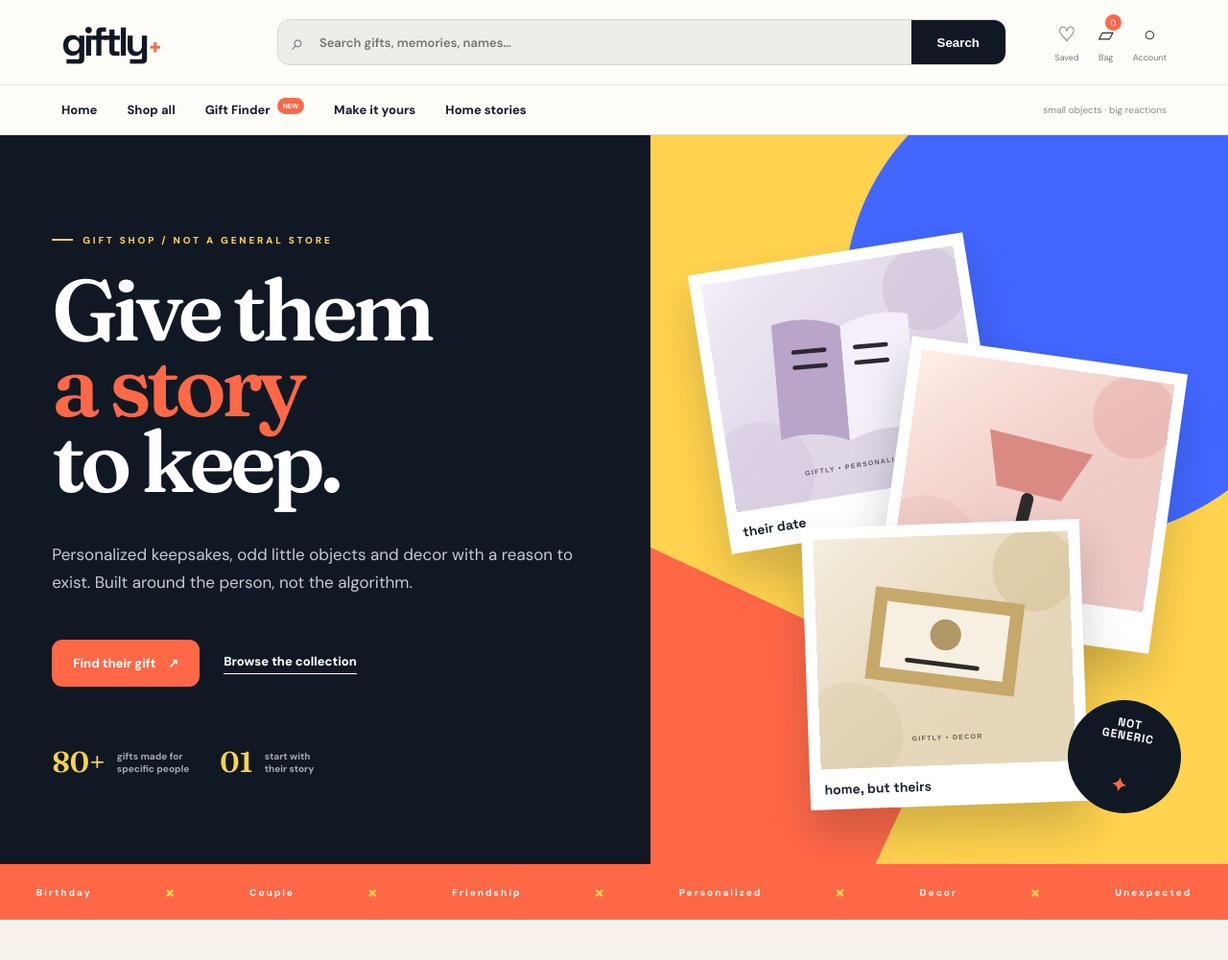
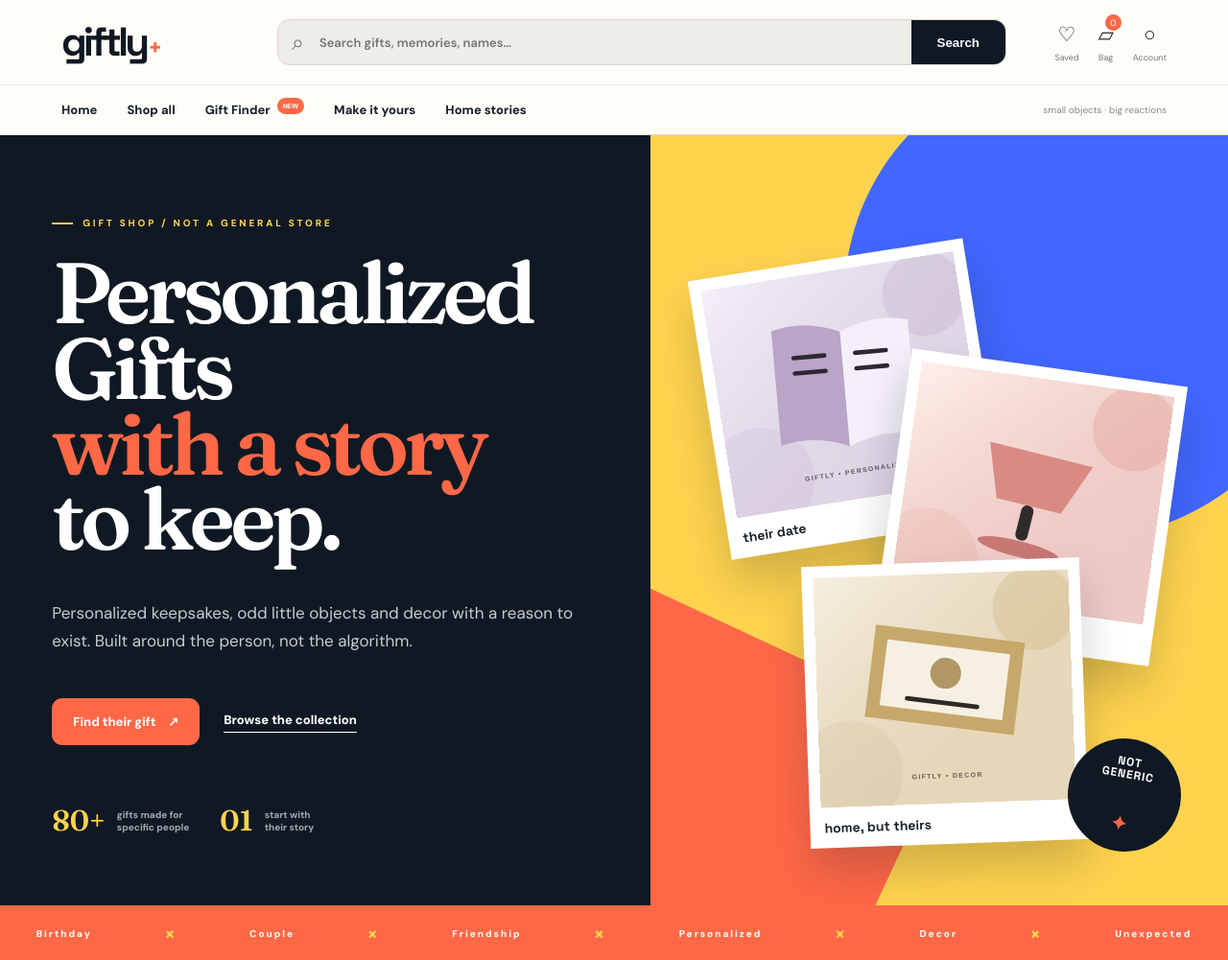
Before and after one commit to nangaremrunali-hub/Giftly-Personalized-Gift-Store, a Flask app: page / in a window 1280 px wide. Shown: the top 1001 px of the page at 96% size. Run offline with Flask 3, Linux system fonts and the light colour scheme.

Commit message:
Update home.html

```diff
--- a/templates/home.html
+++ b/templates/home.html
@@ -7,7 +7,7 @@
 <section class="hero-v3">
   <div class="hero-panel reveal-left">
     <div class="hero-kicker"><span></span> GIFT SHOP / NOT A GENERAL STORE</div>
-    <h1>Give them<br><em>a story</em><br>to keep.</h1>
+    <h1>Personalized Gifts<br><em>with a story</em><br>to keep.</h1>
     <p>Personalized keepsakes, odd little objects and decor with a reason to exist. Built around the person, not the algorithm.</p>
     <div class="hero-buttons"><a class="btn dark" href="/finder">Find their gift <strong>↗</strong></a><a class="underlink" href="/shop">Browse the collection</a></div>
     <div class="hero-proof"><span>80+</span><small>gifts made for<br>specific people</small><span>01</span><small>start with<br>their story</small></div>
```
